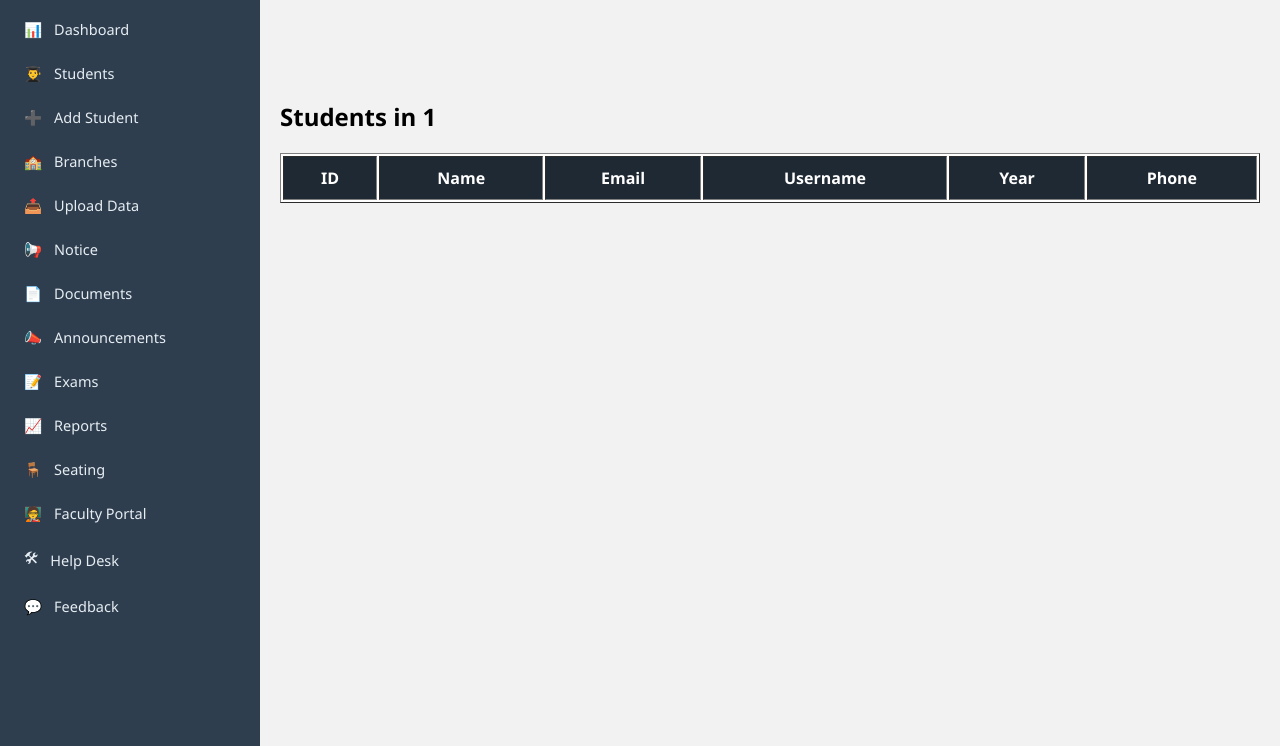
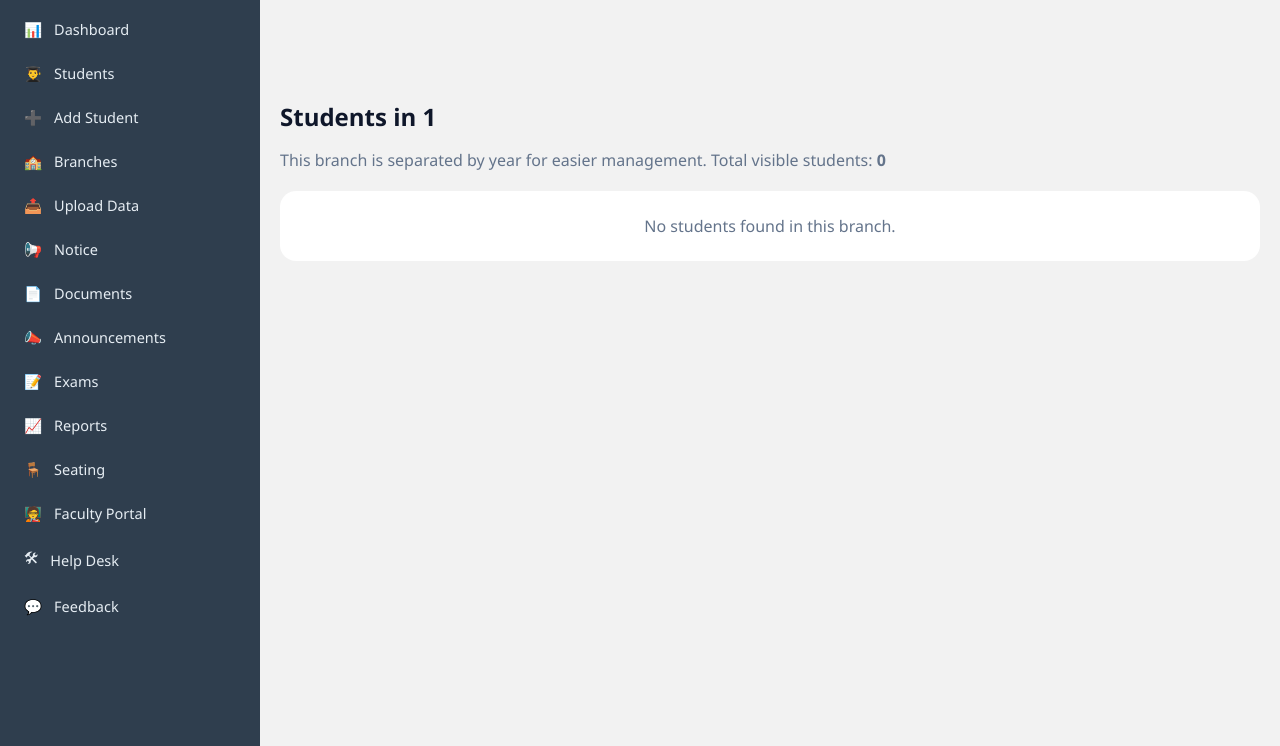
Before and after one commit to Abhishek12prog/SIS, a Flask app: page /branch/1 in a window 1280 px wide. Shown: the part 61-807 px from the top of the page. Run offline with Flask 3, Linux system fonts and the light colour scheme; a user stored in the database is signed in; data comes from the database, SQL or seed files in the repository; lists and menus that the app fills with data are empty.

Commit message:
Update branch_students.html

```diff
--- a/templates/branch_students.html
+++ b/templates/branch_students.html
@@ -1,30 +1,102 @@
 {% extends "base_admin.html" %}
 
 {% block content %}
+<style>
+    .branch-page-title {
+        margin-bottom: 8px;
+        color: #0f172a;
+    }
 
-<h2>Students in {{ branch }}</h2>
+    .branch-page-subtitle {
+        margin-bottom: 20px;
+        color: #64748b;
+    }
 
-<table border="1" cellpadding="10" style="width:100%; background:white;">
-    <tr style="background:#1f2933; color:white;">
+    .year-card {
+        background: #ffffff;
+        border: 1px solid #dbeafe;
+        border-radius: 18px;
+        padding: 18px;
+        margin-bottom: 18px;
+        box-shadow: 0 10px 24px rgba(15, 23, 42, 0.06);
+    }
+
+    .year-card h3 {
+        margin: 0 0 14px;
+        color: #1d4ed8;
+    }
+
+    .student-table {
+        width: 100%;
+        border-collapse: collapse;
+        background: white;
+    }
+
+    .student-table th,
+    .student-table td {
+        padding: 10px 12px;
+        border-bottom: 1px solid #e2e8f0;
+        text-align: left;
+    }
+
+    .student-table th {
+        background: #eff6ff;
+        color: #1e3a8a;
+        font-size: 14px;
+    }
+
+    .student-table tr:last-child td {
+        border-bottom: none;
+    }
+
+    .empty-state {
+        background: #ffffff;
+        border-radius: 16px;
+        padding: 24px;
+        color: #64748b;
+        text-align: center;
+    }
+</style>
+
+<h2 class="branch-page-title">Students in {{ branch }}</h2>
+<p class="branch-page-subtitle">
+    This branch is separated by year for easier management. Total visible students: <strong>{{ students|length }}</strong>
+</p>
+
+{% if students_by_year %}
+    {% for year, year_students in students_by_year.items() %}
+    <div class="year-card">
+        <h3>Year {{ year }} ({{ year_students|length }} students)</h3>
+
+        <table class="student-table">
+            <tr>
                 <th>ID</th>
                 <th>Name</th>
                 <th>Email</th>
                 <th>Username</th>
-        <th>Year</th>
+                <th>Semester</th>
+                <th>Course</th>
                 <th>Phone</th>
             </tr>
 
-    {% for student in students %}
+            {% for student in year_students %}
             <tr>
-        <td>{{ student[0] }}</td>
-        <td>{{ student[1] }}</td>
-        <td>{{ student[2] }}</td>
-        <td>{{ student[4] }}</td>
-        <td>{{ student[6] }}</td>
-        <td>{{ student[10] }}</td>
+                <td>{{ student.student_id }}</td>
+                <td>{{ student.name }}</td>
+                <td>{{ student.email }}</td>
+                <td>{{ student.username }}</td>
+                <td>{{ student.semester }}</td>
+                <td>{{ student.course_type }}</td>
+                <td>{{ student.phone }}</td>
             </tr>
             {% endfor %}
-
         </table>
+    </div>
+    {% endfor %}
+{% else %}
+    <div class="empty-state">
+        No students found in this branch.
+    </div>
+{% endif %}
 
 {% endblock %}
```
Lines whose indentation alone changed are shown as unchanged.
